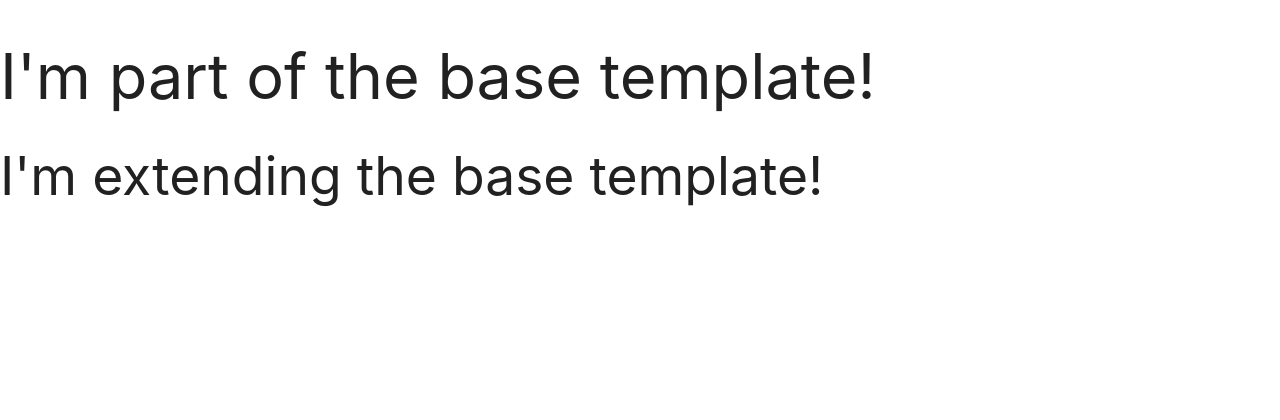
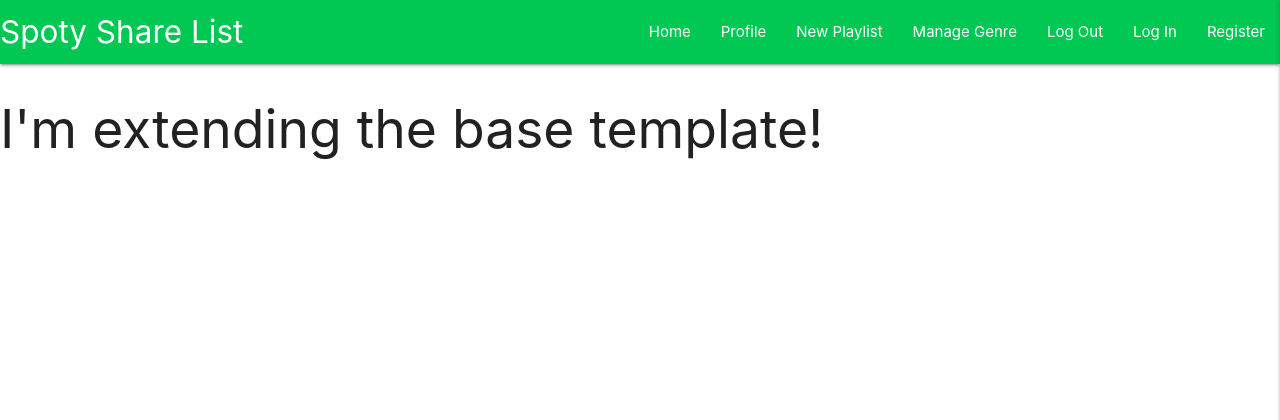
Before and after one commit to Mathias-SantAnna/Spoty-Share-List, a Flask app: page / in a window 1280 px wide. Shown: the top 420 px of the page. Run offline with Flask 2, Linux system fonts and the light colour scheme; data that the repository does not hold is empty; some libraries are stand-ins or nearby versions.

Commit message:
Add Materialize Navbar and Sidebar

```diff
--- a/static/js/script.js
+++ b/static/js/script.js
@@ -0,0 +1,5 @@
+// JQuery for MaterializeCSS init //
+
+$(document).ready(function () {
+    $(".sidenav").sidenav({edge: "right"});
+});
--- a/templates/base.html
+++ b/templates/base.html
@@ -12,8 +12,36 @@
     <title>Spoty Share List</title>
 </head>
 <body>
+            <!-- top navbar -->
+		<nav class="nav-extended text-shadow green accent-4 darken-1">
+			<div class="nav-wrapper">
+				<a href="{{ url_for('get_playlists') }}" class="brand-logo">Spoty Share List</a>
+				<a href="#" data-target="mobile-demo" class="sidenav-trigger right"><i class="fas fa-bars"></i></a>
+				<ul class="right hide-on-med-and-down">
+					<li><a href="{{ url_for('get_playlists') }}">Home</a></li>
+					<li><a href="#">Profile</a></li>
+					<li><a href="#">New Playlist</a></li>
+					<li><a href="#">Manage Genre</a></li>
+					<li><a href="#">Log Out</a></li>
+					<li><a href="#">Log In</a></li>
+					<li><a href="#">Register</a></li>
+				</ul>
+			</div>
+		</nav>
 
-    <h1>I'm part of the base template!</h1>
+        <!-- mobile sidenav -->
+		<ul class="sidenav" id="mobile-demo">
+            <li><h4 class="center-align green accent-4-text text-darken 4">Spoty Share List</h4></li>
+            <li><a href="{{ url_for('get_playlists') }}">Home</a></li>
+            <li><a href="#">Profile</a></li>
+            <li><a href="#">New Playlist</a></li>
+            <li><a href="#">Manage Genre</a></li>
+            <li><a href="#">Log Out</a></li>
+            <li><a href="#">Log In</a></li>
+            <li><a href="#">Register</a></li>
+		</ul>
+	</header>
+
     {% block content %}
     {% endblock %}
 
```
